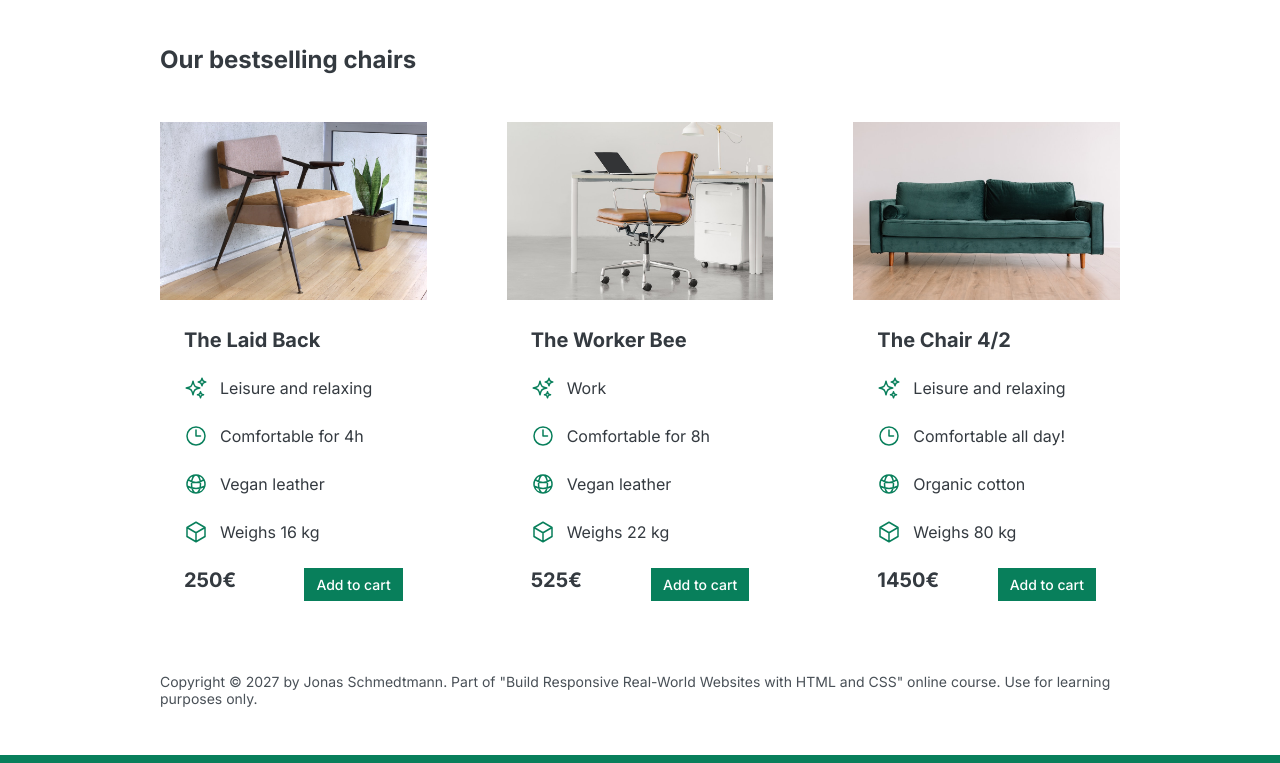
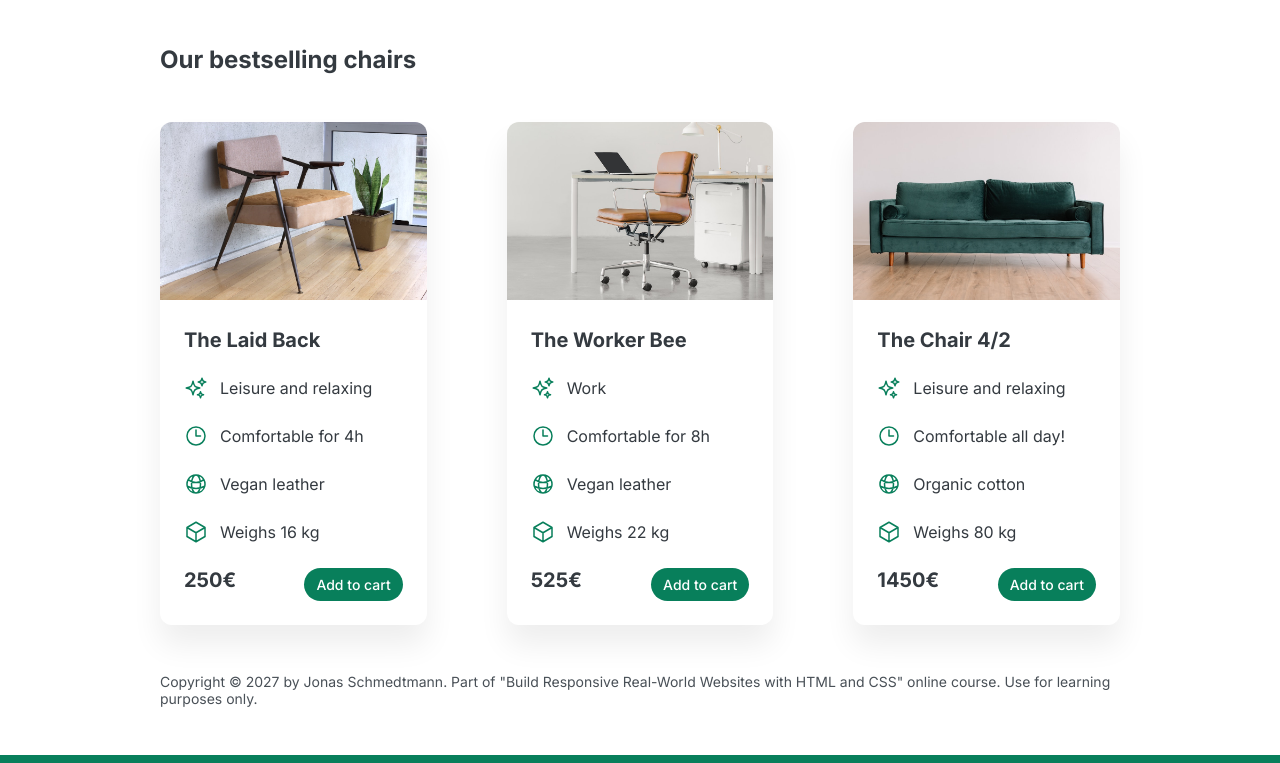
Before and after one commit to arunav999/CSS-Udemy_Design-Section, a plain HTML site: page index.html in a window 1280 px wide. Shown: the part 1131-1894 px from the top of the page. Drawn offline with Linux system fonts and the light colour scheme.

Commit message:
border-radius and box-shadow
learned box-shadow and border-radius

```diff
--- a/style.css
+++ b/style.css
@@ -55,6 +55,7 @@ h2 {
   text-decoration: none;
   font-weight: 500;
   display: inline-block;
+  border-radius: 100px;
 }
 
 .btn:hover,
@@ -69,6 +70,10 @@ h2 {
 .btn--big {
   font-size: 18px;
   padding: 16px 32px;
+}
+
+img{
+  border-radius: 12px;
 }
 
 /* ------------------------ */
@@ -92,6 +97,8 @@ h1 {
   font-size: 44px;
   line-height: 1.1;
   letter-spacing: -1px;
+
+  /* text-shadow: 0 5px 5px rgba(0, 0, 0, 0.2); */
 }
 
 .header-text {
@@ -126,6 +133,7 @@ img {
   background-color: #087f5b;
   color: #fff;
   padding: 24px;
+  border-radius: 12px;
 }
 
 .testimonial-box {
@@ -145,9 +153,18 @@ img {
 }
 
 /* CHAIRS */
+.chair {
+  box-shadow: 0 20px 30px 0 rgba(0, 0, 0, 0.07);
+  border-radius: 12px;
+}
+
+.chair img{
+  border-bottom-left-radius: 0;
+  border-bottom-right-radius: 0;
+}
+
 .chair-box {
   padding: 24px;
-
 }
 
 h3 {
```
